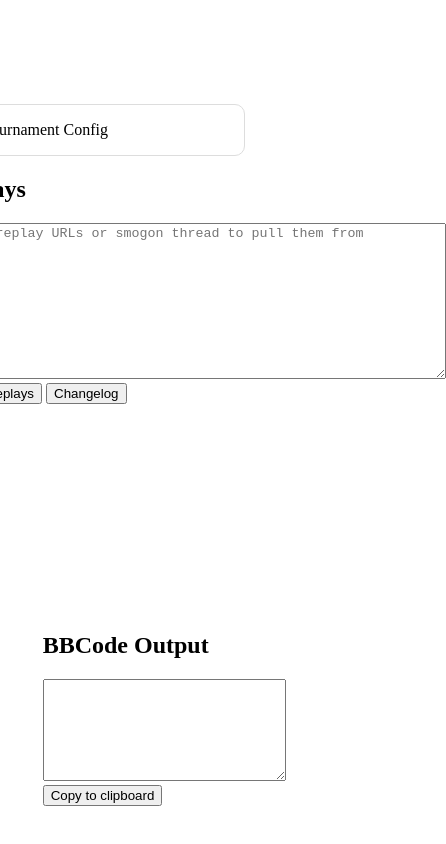
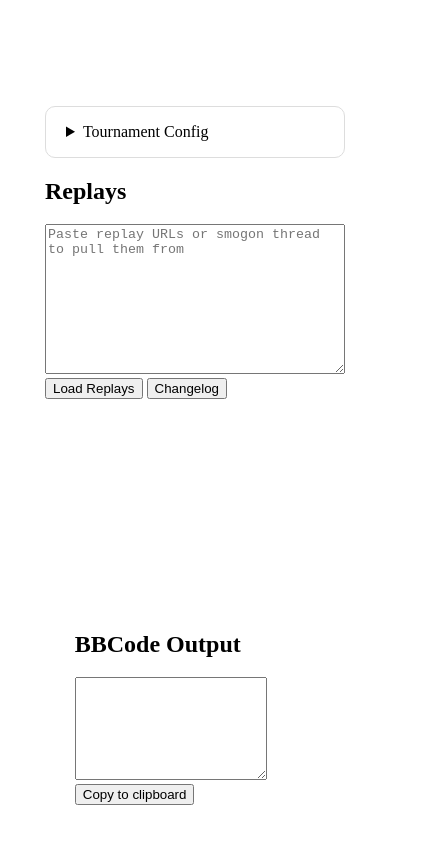
Before and after one commit to FeluciaPS/smogon-replay-stats-tool, a website with bundled scripts: page public/index.html in a window 390 px wide. Shown: the whole page, 446 px wide, since content can reach past the window. Built offline with nearby package versions, Linux system fonts and the light colour scheme.

Commit message:
Make the thing responsive

```diff
--- a/package.json
+++ b/package.json
@@ -1,6 +1,6 @@
 {
     "name": "smogon-replay-stats-tool",
-    "version": "0.1.0",
+    "version": "0.1.1",
     "scripts": {
         "build": "tsc",
         "watch": "tsc --watch"
--- a/public/css/cards.css
+++ b/public/css/cards.css
@@ -52,3 +52,11 @@
     gap: 8px;
     font-size: 14px;
 }
+
+@media (max-width: 768px) {
+    .player-row {
+        flex-direction: column;
+        gap: 2px;
+        align-items: start;
+    }
+}
--- a/public/css/config.css
+++ b/public/css/config.css
@@ -3,6 +3,7 @@
     border-radius: 10px;
     padding: 1rem 1.25rem;
     width: 60%;
+    min-width: 300px;
 }
 
 #config summary {
@@ -33,3 +34,9 @@
     min-width: 180px;
     font-size: 14px;
 }
+
+@media (max-width: 768px) {
+    .macot_row {
+        flex-direction: column;
+    }
+}
--- a/public/css/style.css
+++ b/public/css/style.css
@@ -27,7 +27,13 @@
     flex-direction: column;
 }
 
-#output-step {
+#replay_input {
+    height: 150px;
+    width: 60%;
+    min-width: 300px;
+}
+
+#output {
     width: 65%;
     height: 100%;
 }
--- a/public/index.html
+++ b/public/index.html
@@ -42,7 +42,7 @@
                     </details>
 
                     <h2>Replays</h2>
-                    <textarea id="replay_input" rows="10" cols="60" placeholder="Paste replay URLs or smogon thread to pull them from"></textarea>
+                    <textarea id="replay_input" placeholder="Paste replay URLs or smogon thread to pull them from"></textarea>
                     <br>
                     <button id="load_replays_btn">Load Replays</button>
                     <button id="changelog_open_btn">Changelog</button>
```
Also changed, not shown: public/CHANGELOG.md.
